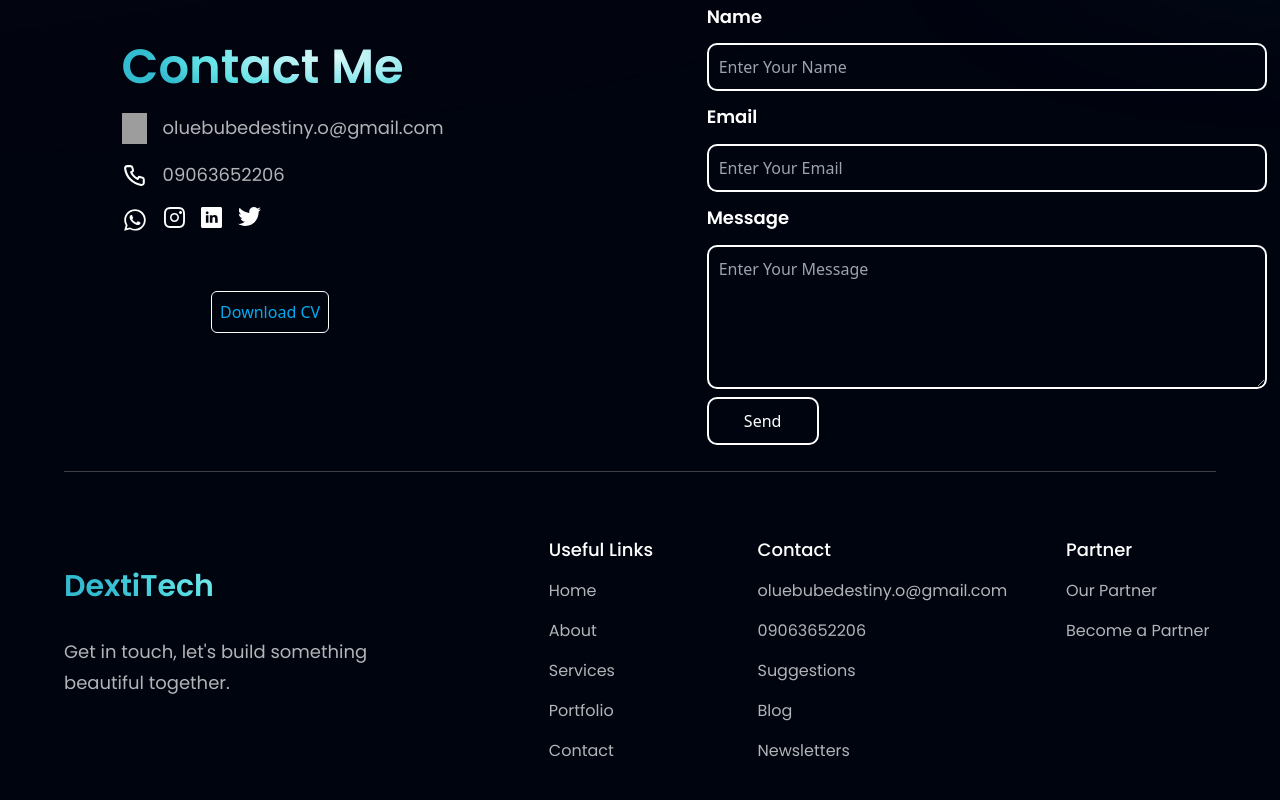
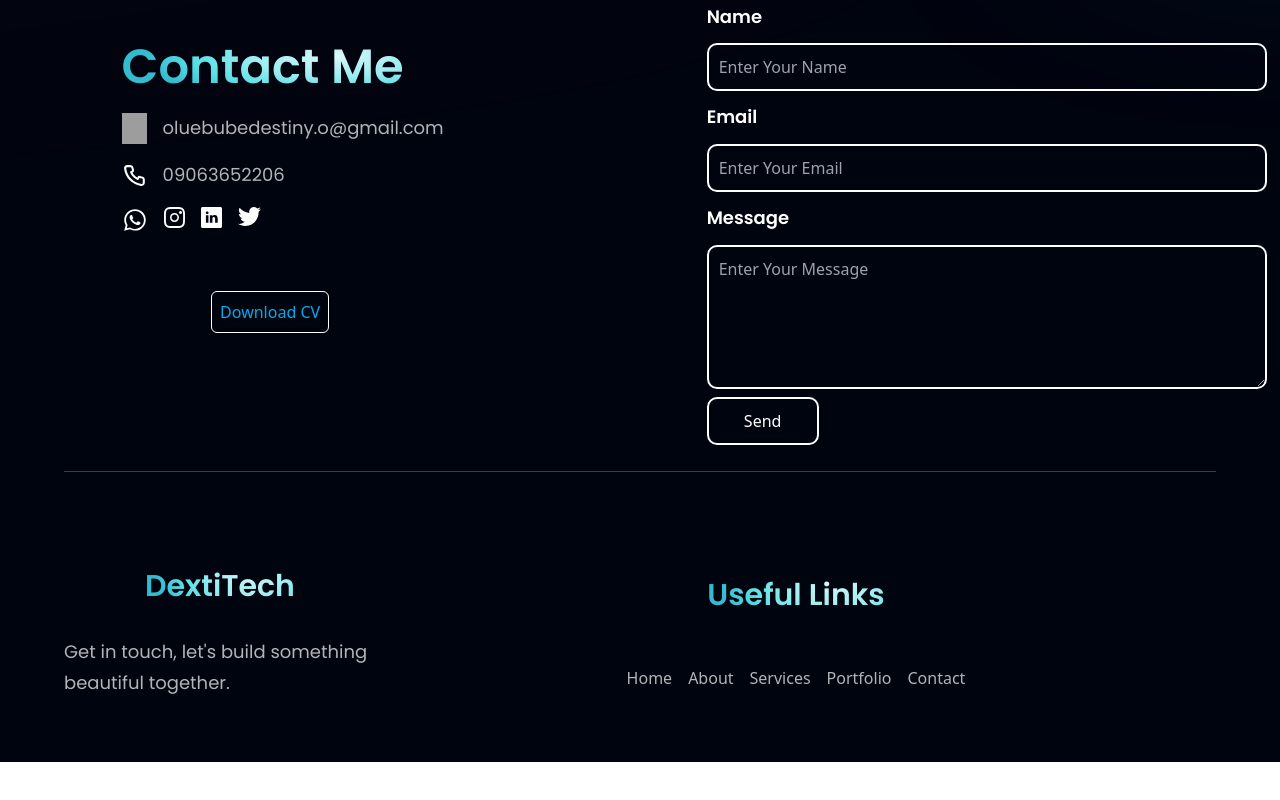
Before and after one commit to Oluebubedestiny/Dextitech, a React (Vite) app: page / in a window 1280 px wide. Shown: the part 1960-2760 px from the top of the page. After the commit the page ends 2722 px from the top, so only its background shows below. Built offline with nearby package versions, Linux system fonts and the light colour scheme; grey boxes are pictures that could not be loaded.

Commit message:
changes to the footer section

```diff
--- a/src/components/Footer.jsx
+++ b/src/components/Footer.jsx
@@ -4,16 +4,15 @@ import { footerLinks, socialMedia } from "../constants";
 
 const Footer = () => (
   <section
-    className={`${styles.flexCenter} ${styles.paddingY} flex-col border-t-[1px] border-t-[#3F3E45]`}
+    className={`flex flex-col md:flex-row justify-between gap-10 items-center ${styles.paddingY} border-t-[1px] border-t-[#3F3E45]`}
   >
-    <div className={`${styles.flexStart} md:flex-row flex-col mb-8 w-full`}>
-      <div className="flex-[1] flex flex-col justify-start mr-10">
+    <div className="flex flex-col justify-center items-center">
       {/* <img
           src={logo}
           alt="hoobank"
           className="w-[266px] h-[72.14px] object-contain"
         /> */}
-        <h1 className="flex-1 font-poppins font-semibold ss:text-[30px] text-[30px] text-white ss:leading-[100.8px] leading-[35px] text-gradient">
+      <h1 className="flex flex-1 font-poppins font-semibold ss:text-[30px] text-[30px] text-white ss:leading-[100.8px] leading-[35px] text-gradient">
         DextiTech
       </h1>
       <p className={`${styles.paragraph} mt-4 md:mt-0 max-w-[312px]`}>
@@ -21,32 +20,20 @@ const Footer = () => (
       </p>
     </div>
 
-      <div className="flex-[1.5] w-full flex flex-row justify-between flex-wrap md:mt-0 mt-10">
-        {footerLinks.map((footerlink) => (
-          <div
-            key={footerlink.title}
-            className={`flex flex-col ss:my-0 my-4 min-w-[150px]`}
-          >
-            <h4 className="font-poppins font-medium text-[18px] leading-[27px] text-white">
-              {footerlink.title}
-            </h4>
-            <ul className="list-none mt-4">
-              {footerlink.links.map((link, index) => (
-                <li
-                  key={link.name}
-                  className={`font-poppins font-normal text-[16px] leading-[24px] text-dimWhite hover:text-secondary cursor-pointer ${
-                    index !== footerlink.links.length - 1 ? "mb-4" : "mb-0"
-                  }`}
-                >
-                  {link.name}
+    <div className="flex flex-col justify-center gap-5 items-center">
+      <h2 className="flex-1 font-poppins font-semibold ss:text-[30px] text-[30px] text-white ss:leading-[100.8px] leading-[35px] text-gradient">
+        Useful Links
+      </h2>
+      <ul className="flex flex-row gap-4 text-dimWhite">
+        {footerLinks.map((item, index) => (
+          <li key={index}>
+            <a href={item.link} target="_blank" rel="noopener noreferrer">
+              {item.name}
+            </a>
           </li>
         ))}
       </ul>
     </div>
-        ))}
-      </div>
-    </div>
-
     <div className="border-t-[1px] border-t-[#3F3E45]"></div>
   </section>
 );
--- a/src/constants/index.js
+++ b/src/constants/index.js
@@ -42,70 +42,78 @@ export const services = [
 ];
 
 export const footerLinks = [
-  {
-    title: "Useful Links",
-    links: [
-      {
-        name: "Home",
-        link: "https://destiny-rouge.vercel.app",
-      },
-      {
-        name: "About",
-        link: "https://destiny-rouge.vercel.app/#about",
-      },
-      {
-        name: "Services",
-        link: "https://destiny-rouge.vercel.app/#services",
-      },
-      {
-        name: "Portfolio",
-        link: "https://destiny-rouge.vercel.app/#portfolio",
-      },
-      {
-        name: " Contact",
-        link: "https://destiny-rouge.vercel.app/#contact",
-      },
-    ],
-  },
-  {
-    title: "Contact",
-    links: [
-      {
-        name: "oluebubedestiny.o@gmail.com",
-        link: "https://mailto:oluebubedestiny.o@gmail.com",
-      },
-      {
-        name: "09063652206",
-        link: "tel:+2349063652206",
-      },
-      {
-        name: "Suggestions",
-        link: "https://www.hoobank.com/suggestions/",
-      },
-      {
-        name: "Blog",
-        link: "https://www.hoobank.com/blog/",
-      },
-      {
-        name: "Newsletters",
-        link: "https://www.hoobank.com/newsletters/",
-      },
-    ],
-  },
-  {
-    title: "Partner",
-    links: [
-      {
-        name: "Our Partner",
-        link: "https://www.hoobank.com/our-partner/",
-      },
-      {
-        name: "Become a Partner",
-        link: "https://www.hoobank.com/become-a-partner/",
-      },
-    ],
-  },
+  { name: "Home", link: "/" },
+  { name: "About", link: "https://destiny-rouge.vercel.app/#about" },
+  { name: "Services", link: "https://destiny-rouge.vercel.app/#services" },
+  { name: "Portfolio", link: "https://destiny-rouge.vercel.app/#portfolio" },
+  { name: "Contact", link: "https://destiny-rouge.vercel.app/#contact" },
 ];
+
+// export const footerLinks = [
+//   {
+//     title: "Useful Links",
+//     links: [
+//       {
+//         name: "Home",
+//         link: "https://destiny-rouge.vercel.app",
+//       },
+//       {
+//         name: "About",
+//         link: "https://destiny-rouge.vercel.app/#about",
+//       },
+//       {
+//         name: "Services",
+//         link: "https://destiny-rouge.vercel.app/#services",
+//       },
+//       {
+//         name: "Portfolio",
+//         link: "https://destiny-rouge.vercel.app/#portfolio",
+//       },
+//       {
+//         name: " Contact",
+//         link: "https://destiny-rouge.vercel.app/#contact",
+//       },
+//     ],
+//   },
+//   {
+//     title: "Contact",
+//     links: [
+//       {
+//         name: "oluebubedestiny.o@gmail.com",
+//         link: "https://mailto:oluebubedestiny.o@gmail.com",
+//       },
+//       {
+//         name: "09063652206",
+//         link: "tel:+2349063652206",
+//       },
+//       {
+//         name: "Suggestions",
+//         link: "https://www.hoobank.com/suggestions/",
+//       },
+//       {
+//         name: "Blog",
+//         link: "https://www.hoobank.com/blog/",
+//       },
+//       {
+//         name: "Newsletters",
+//         link: "https://www.hoobank.com/newsletters/",
+//       },
+//     ],
+//   },
+//   {
+//     title: "Partner",
+//     links: [
+//       {
+//         name: "Our Partner",
+//         link: "https://www.hoobank.com/our-partner/",
+//       },
+//       {
+//         name: "Become a Partner",
+//         link: "https://www.hoobank.com/become-a-partner/",
+//       },
+//     ],
+//   },
+// ];
 
 export const socialMedia = [
   {
```
Lines whose indentation alone changed are shown as unchanged.
